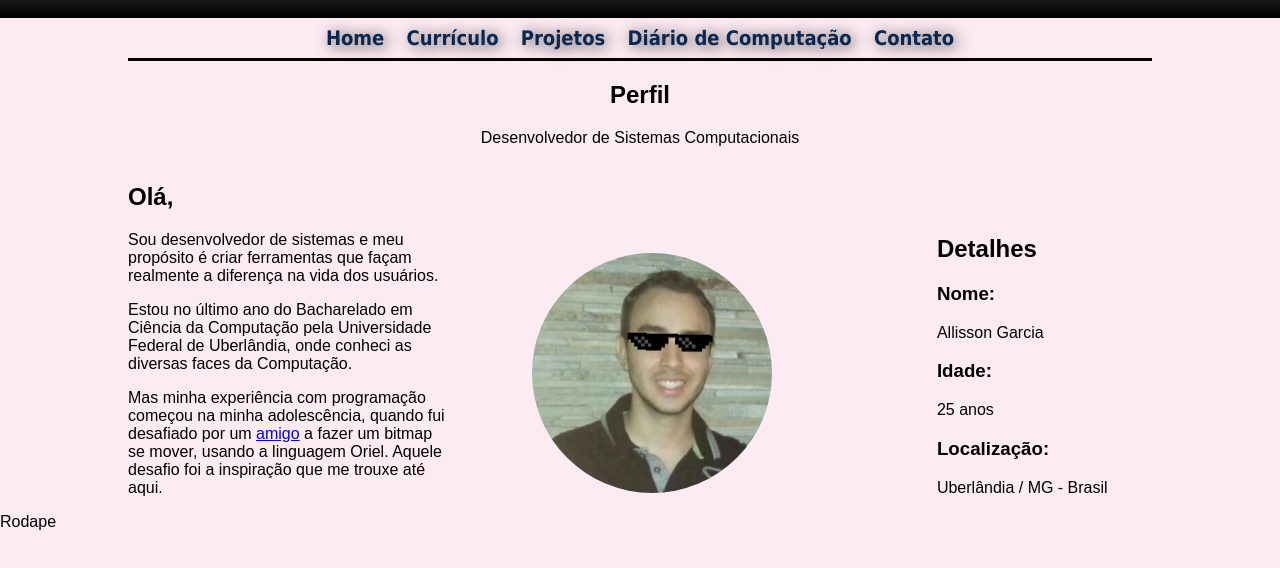
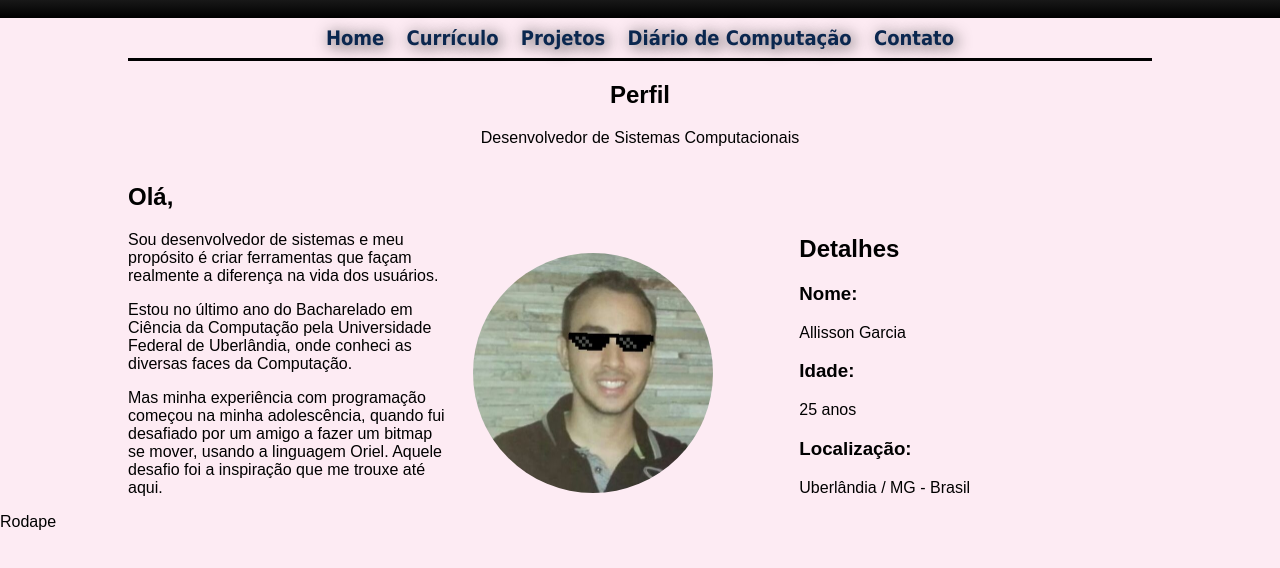
Before and after one commit to allisson128/allisson128.github.io, a plain HTML site: page index.html in a window 1280 px wide. Shown: the part 78-646 px from the top of the page. Drawn offline with Linux system fonts and the light colour scheme; a web font is replaced by a local one.

Commit message:
novo site

```diff
--- a/css/estilo.css
+++ b/css/estilo.css
@@ -105,7 +105,7 @@ section {
 img {
     /* border:1px solid black; */
     position:relative;
-    left:5em;
+    left:2%;
     height:240px;
     width:240px;
     border-radius:100%;
@@ -124,7 +124,7 @@ img {
 .detalhes {
     position:relative;
     top:0em;
-    left:15em;
+    left:10%;
     height:auto;
     width:15em;
     /* border:1px solid black; */
--- a/index.html
+++ b/index.html
@@ -35,7 +35,7 @@
 	<h1>Olá,</h1>
 	<p> Sou desenvolvedor de sistemas e meu propósito é criar ferramentas que façam realmente a diferença na vida dos usuários.</p>
 	<p>Estou no último ano do Bacharelado em Ciência da Computação pela Universidade Federal de Uberlândia, onde conheci as diversas faces da Computação.</p>
-	  <p> Mas minha experiência com programação começou na minha adolescência, quando fui desafiado por um <a href="http://oitofelix.github.io" target="_blank">amigo</a> a fazer um bitmap se mover, usando a linguagem Oriel. Aquele desafio foi a inspiração que me trouxe até aqui.</p>
+	  <p> Mas minha experiência com programação começou na minha adolescência, quando fui desafiado por um amigo a fazer um bitmap se mover, usando a linguagem Oriel. Aquele desafio foi a inspiração que me trouxe até aqui.</p>
       </div>
       <img src="imagens/me-deal.jpg"></img>
       <div class="detalhes">
```
